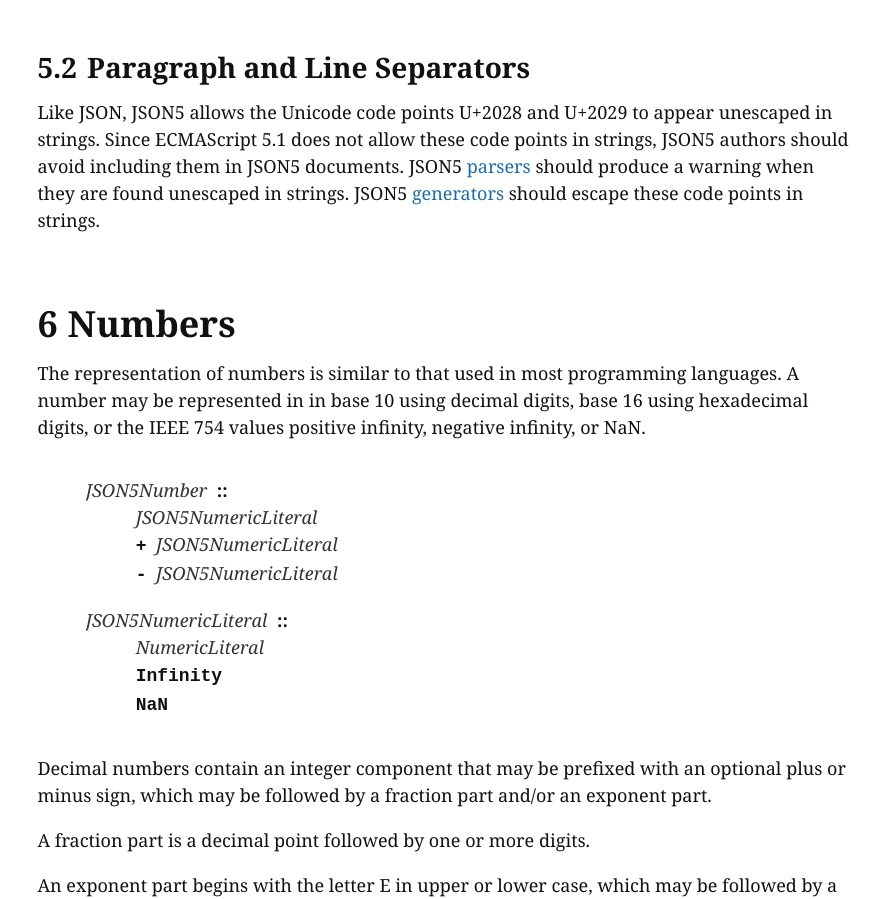
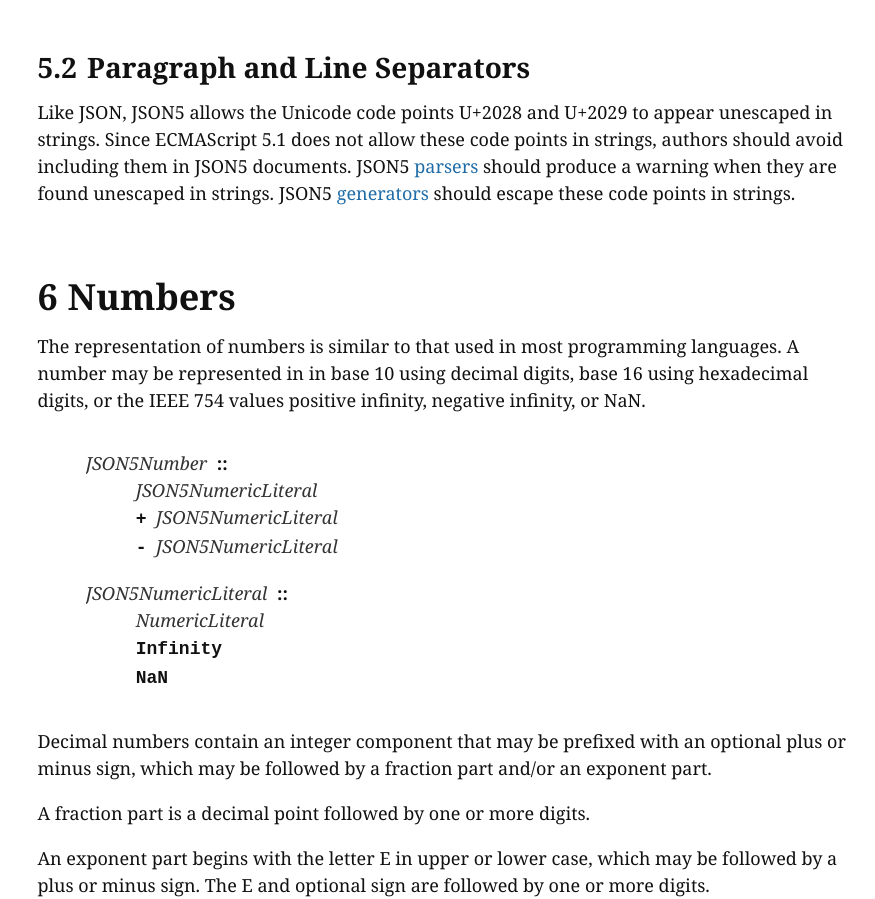
Before and after one commit to json5/json5-spec, a website: page docs/index.html in a window 1280 px wide. Shown: the part 8977-9876 px from the top of the page, without its empty margins (405-1280 px from the left). Drawn offline with Linux system fonts and the light colour scheme.

Commit message:
Remove redundant use of 'JSON5'

```diff
--- a/docs/index.html
+++ b/docs/index.html
@@ -444,7 +444,7 @@
     <p>
       Like JSON, JSON5 allows the Unicode code points U+2028 and U+2029 to
       appear unescaped in strings. Since ECMAScript 5.1 does not allow these
-      code points in strings, JSON5 authors should avoid including them in JSON5
+      code points in strings, authors should avoid including them in JSON5
       documents. JSON5  <emu-xref href="#parsers" id="_ref_4"><a href="#parsers">parsers</a></emu-xref> should
       produce a warning when they are found unescaped in strings. JSON5
 
```
Also changed, not shown: src/index.html (+1 -1 lines).
